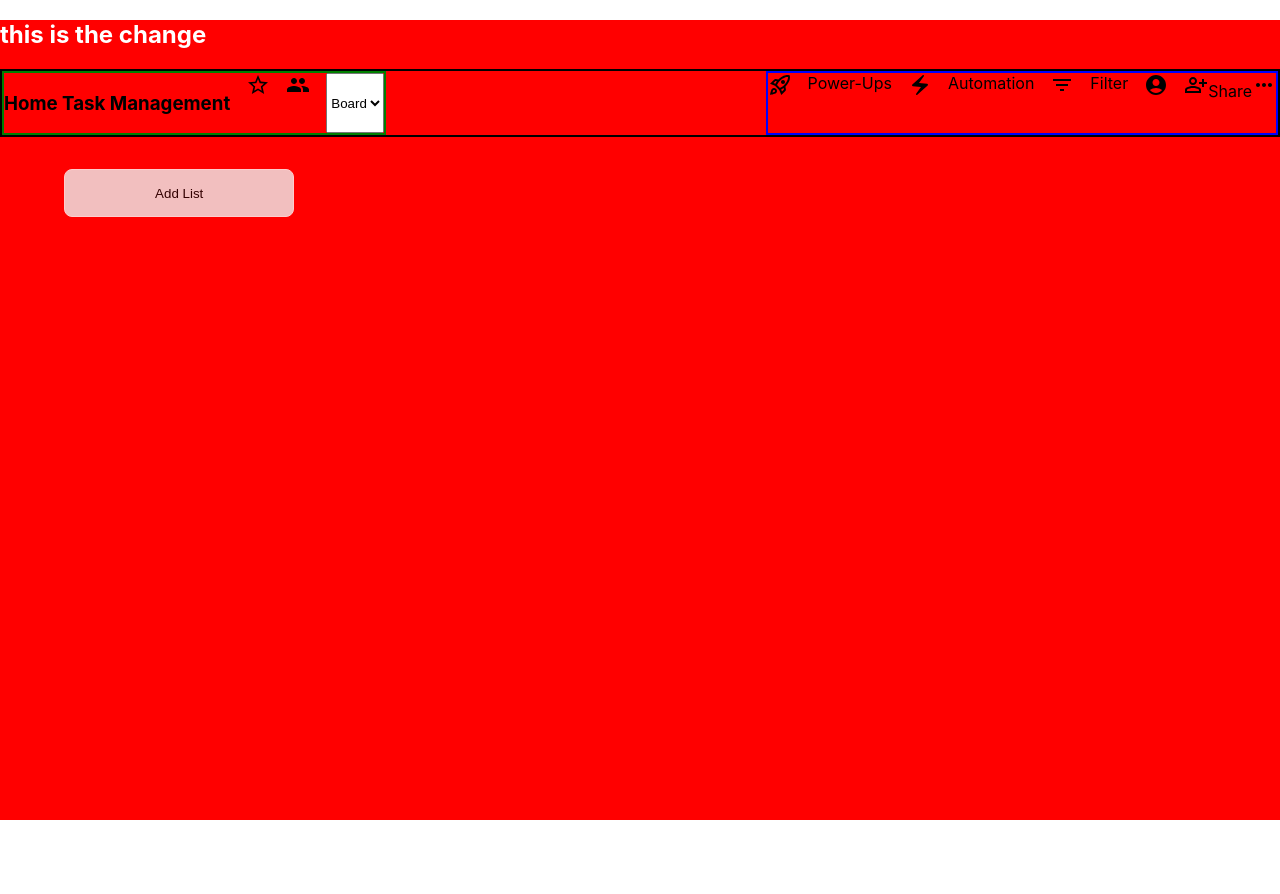
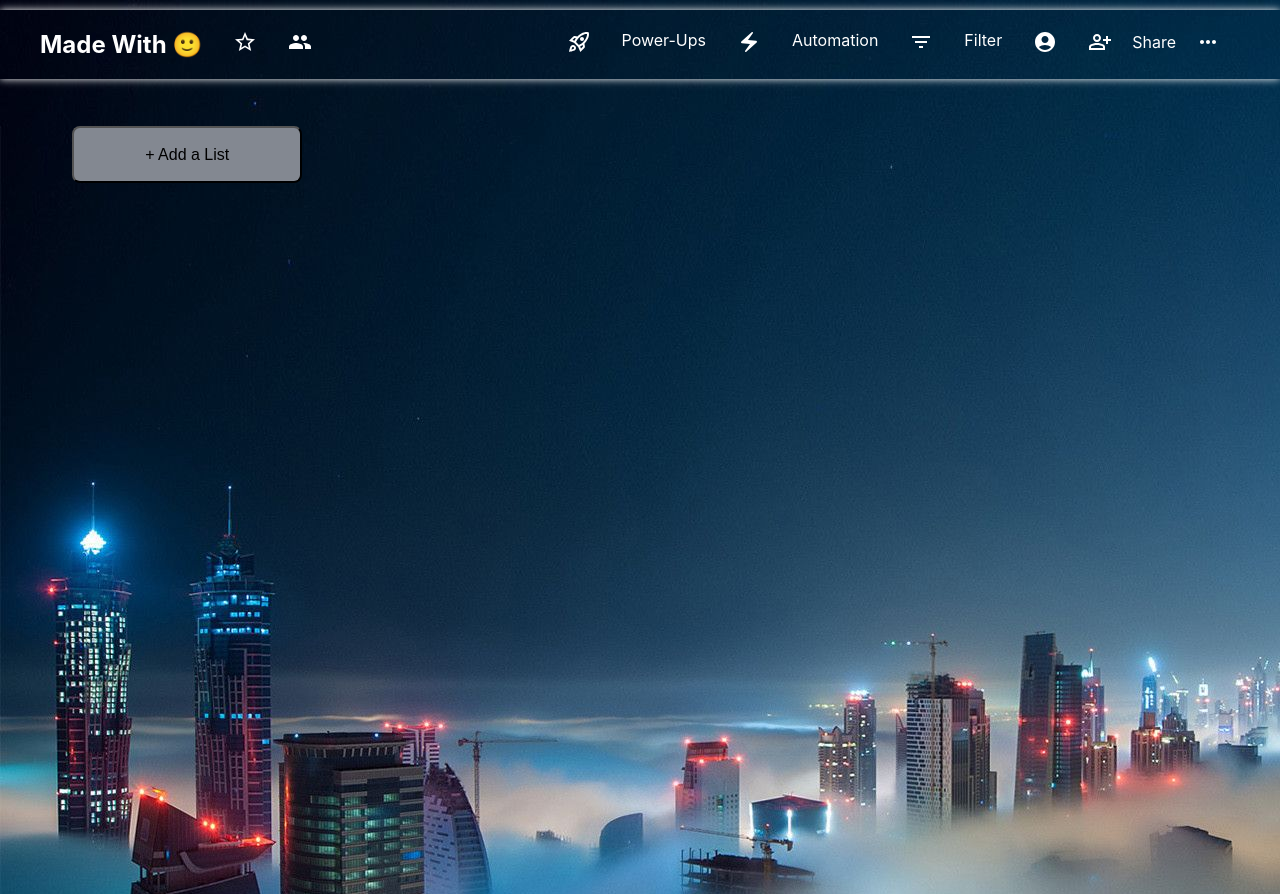
Before and after one commit to ranjan35gupta/kanban_board, a React (Create React App) app in the folder board/: page / in a window 1280 px wide. Before the commit the page ends 820 px from the top, so only its background shows below. Built offline with nearby package versions, Linux system fonts and the light colour scheme.

Commit message:
modify css by me

```diff
--- a/board/src/App.css
+++ b/board/src/App.css
@@ -1,9 +1,9 @@
-
+/*
 
 
 #root{
     background-color: red;
     /* background-image: url(); */
-    height: 100vh;
+    /* height: 100vh;
     width: 100vw;
-}
+} */
--- a/board/src/App.js
+++ b/board/src/App.js
@@ -4,7 +4,7 @@ import { useEffect } from 'react';
 import { useDispatch } from 'react-redux';
 import { addTodo } from './Redux/Reduxslice/todoSlice';
 
-import Todo from './components/molecules/Todo/Todo';
+import Todo from './components/molecules/Todo/todo';
 
 function App() {
   const dispatch = useDispatch()
--- a/board/src/components/molecules/Todo/todo.jsx
+++ b/board/src/components/molecules/Todo/todo.jsx
@@ -1,5 +1,6 @@
 import React, { useState } from "react";
 import uuid from 'react-uuid'
+import {RxCross2} from 'react-icons/rx'
 
 import styles from "./todo.module.css";
 import MoreHorizIcon from '@mui/icons-material/MoreHoriz';
@@ -79,6 +80,7 @@ const Todo = () => {
     dispatch(addCartItems({cartItemId:cartItemId,lists:addlist}))
     setShowList(true);
   }
+
 function handleOnDragEnd(result){
   console.log(result,"htis is result")
   const items = Array.from(todo)
@@ -103,41 +105,39 @@ function handleOnDragEnd1(result,id,index){
   items.splice(result.destination.index,0,reorderedItem)
 
     dispatch(pushCartContent({item:items,id:id}))
-
-
-
-
 }
 
 
 
   return (
-    <>
+    <div className={styles.container}>
+    <div>
       {isClicked ? (
-        <div>
+        <div className={styles.add_list}>
           <button onClick={handleAddList} className={styles.add_list_btn}>
-            Add List
+           + Add a List
           </button>
         </div>
       ) : (
-        <div className={styles.title} >
-          <input
+        <div className={styles.add_list_field} >
+          <input className={styles.text_field}
+           placeholder="Enter list title..."
             onChange={(e) => {
               dispatch(addBeforeCartTitle(e.target.value));
             }}
           />
-          <button onClick={handleCard}>Add Card</button>
+          <button className={styles.list_btn} onClick={handleCard}>Add Card</button>
+          <div className={styles.cross}>
+          <RxCross2 />
+           </div>
         </div>
       )}
+      </div>
 
 
-        <div >
+        <div className={styles.container1} >
           <DragDropContext onDragEnd={handleOnDragEnd}  >
             <Droppable droppableId={todo.map(ele=>ele.id)}>
-
-
-
-
               {(provided)=>(
 
              <div className={styles.todo_container_list}  {...provided.droppableProps} ref={provided.innerRef} >
@@ -145,23 +145,26 @@ function handleOnDragEnd1(result,id,index){
             return (
               <Draggable key={item.id} draggableId={item.id} index={index} >
                 {(provided)=>(
-              <div  {...provided.draggableProps} {...provided.dragHandleProps}    ref={provided.innerRef}>
-                <div >
-                  <div>
-                  <form onSubmit={(e)=>handleTitle(e,item.id)}>
-                  <input type="text"   defaultValue={item.cartName} onChange={handleranjan} />
-                 <MoreHorizIcon/>
+              <div  {...provided.draggableProps} {...provided.dragHandleProps}  className={styles.wraperContainer}  ref={provided.innerRef}>
+                <div className={styles.todoContainer}>
+                  <div className={styles.titles}>
+                  <form className={styles.forms} onSubmit={(e)=>handleTitle(e,item.id)}>
+                  <input type="text" className={styles.input1}   defaultValue={item.cartName} onChange={handleranjan} />
+                 <MoreHorizIcon sx={{marginTop: "10px"}}/>
                   </form>
                   </div>
                   <DragDropContext  onDragEnd={(result)=>handleOnDragEnd1(result,item.id,index)}    >
                     <Droppable  droppableId={item.cartItems.map(ele=>ele.listItemId)} >
                       {(provided)=>(
-                  <div {...provided.draggableProps}   ref={provided.innerRef}       >
+                  <div {...provided.draggableProps}   ref={provided.innerRef}    className={styles.cartitem}   >
                   {item.cartItems.map((ele,index)=>{
                     return(
                       <Draggable key={ele.listItemId}  draggableId={ele.listItemId} index={index}  >
                         {(provided)=>(
-                      <div  {...provided.draggableProps} {...provided.dragHandleProps} ref={provided.innerRef}         >{ele.nameOfCardItem}   <BiPencil/> </div>
+                          <>
+                      <div className={styles.element} {...provided.draggableProps} {...provided.dragHandleProps} ref={provided.innerRef}>{ele.nameOfCardItem}  </div>
+                      <BiPencil className={styles.pencil}/>
+                      </>
                       )}
                       </Draggable>
                     )
@@ -171,11 +174,14 @@ function handleOnDragEnd1(result,id,index){
                   )}
                   </Droppable>
                   </DragDropContext>
-                  <form onSubmit={(e)=>addCartList(e,item.id)} >
-                  <input type="text" onChange={(e)=>setAddList(e.target.value)} />
+                  <form onSubmit={(e)=>addCartList(e,item.id)} className={styles.form2} >
+                  <input className={styles.input2} type="text" onChange={(e)=>setAddList(e.target.value)} />
                   </form>
 
-                 <button>cart</button>
+                 <button className={styles.addbtn} onClick={(e)=>addCartList(e,item.id)}>cart</button>
+                 <div className={styles.cross1}>
+          <RxCross2 />
+           </div>
 
 
                 </div>
@@ -197,7 +203,7 @@ function handleOnDragEnd1(result,id,index){
 
         </div>
 
-    </>
+    </div>
   );
 };
 
--- a/board/src/components/molecules/Todo/todo.module.css
+++ b/board/src/components/molecules/Todo/todo.module.css
@@ -1,12 +1,194 @@
-.add_list_btn {
+.add_list {
+    display: flex;
+
+
+  }
+
+  .add_list_btn {
     margin-top: 2rem;
+    margin-left: 4.5rem;
+    height: 3.6rem;
+    /* display: flex;
+    justify-content: center;
+    align-items: center; */
+    background-color: rgb(131,136,145);
+
+    /* position: relative; */
+    width: 18vw;
+    /* border: 1px solid white; */
+    border-radius: 0.5rem;
+    font-size: 1rem;
+  }
+  .cross{
+    /* border: 1px solid red; */
+    color: black;
+    margin-top: 65px;
+    font-size: 1.5rem;
+    margin-right: -120px;
+
+
+  }
+  .container1{
+    height: 100vh !important ;
+    width: 100vw;
+
+  }
+  .add_list_field {
+    height: 6.8rem;
+    width: 16.8vw;
     margin-left: 4rem;
-    height: 3rem;
-    width: 18vw;
-    opacity: 0.8;
-    border: 1px solid white;
+    margin-top: 2.8rem;
+    /* position: fixed; */
+
+    display: flex;
+    flex-direction: row-reverse;
+    background-color: rgb(241,242,244);
     border-radius: 0.5rem;
-}
-.todo_container_list{
-   display: flex;
-}
+    padding-left: 0.8rem;
+  }
+  .text_field {
+    height: 2.6rem;
+    width: 16.8vw;
+
+
+    margin-right:4px ;
+    position: fixed;
+    /* border: 2px solid rgb(138, 96, 245); */
+    border: none;
+    margin-top: 10px;
+    /* box-shadow: 0px 0px 5px black; */
+
+    border-radius: 0.1rem;
+    font-size: 1rem;
+  }
+
+  .forms{
+    /* border: 2px solid red; */
+    /* height: 3rem; */
+    /* width: 10px; */
+
+  }
+  .list_btn {
+    height: 2.7rem;
+    width: 80px;
+    background-color: rgb(12,102,228);
+    /* padding: 10px; */
+    color: black;
+    /* border-radius: 1rem; */
+    border: none;
+    margin-right: 210px;
+    margin-top: 3.9rem;
+  }
+
+  .addbtn{
+    width: 90px;
+    height: 2.7rem;
+    background-color: rgb(12,102,228);
+    border: none;
+  }
+  .container {
+      display: flex;
+      /* flex-direction: row-reverse; */
+
+
+  }
+  .cross1{
+    font-size: 1.5rem;
+    position: relative;
+    left: 110px;
+    margin-top: -35px;
+
+
+  }
+  .pencil{
+    /* position: relative; */
+    /* left: 180px; */
+    /* margin-top: px; */
+     /* left: 310px;  */
+     position: relative;
+     top: -40px;
+     /* margin-top: 1px; */
+     left: 240px;
+
+
+  }
+  .input1{
+    /* border: 2px solid black; */
+    /* box-shadow: 0px 0px 3px black; */
+    background-color: rgb(241,242,244);
+    border: none;
+    margin-bottom: 20px;
+    /* border: rgb(12,102,228); */
+
+    width: 240px;
+  }
+  .element{
+    /* border: 2px solid blue; */
+    border-radius: 6px;
+
+    /* margin-right: 10px; */
+    background-color: white;
+    display: flex;
+    /* justify-content: flex-end; */
+    margin-bottom: 6px;
+    box-shadow: 0px 0px 1px black;
+    height: 40px;
+
+
+    /* height: ; */
+    width: 270px;
+    /* position: absolute; */
+  }
+
+  .wraperContainer {
+    margin-top: 2.8rem;
+    display: flex;
+    flex-direction: row;
+    margin-left: 4rem;
+   height: fit-content;
+    width: 16.8vw;
+    background-color: rgb(241,242,244);
+    color: black;
+    border-radius: 0.6rem;
+  }
+
+  .todoContainer {
+    display: flex;
+    flex-direction: column;
+    padding-left: 0.5rem;
+    padding-bottom: 0.8rem;
+    height: fit-content;
+  }
+
+  .titles {
+      display: flex;
+      justify-content: space-between;
+    border: none;
+    font-weight: 500;
+  }
+  .todo_container_list{
+    display: flex;
+    /* flex-direction: row-reverse; */
+    /* border: 2px solid pink; */
+    position: relative;
+  }
+  .form2{
+/* border: 2px solid red; */
+overflow: hidden;
+  }
+  .input2{
+/* border: 2px solid blue; */
+border: none;
+border-radius: 5px;
+margin-bottom: 16px;
+width: 260px;
+height: 40px;
+/* margin-bottom: 10px; */
+overflow: hidden;
+  }
+  .cartitem{
+    overflow:hidden;
+  }
+  .cartitem:hover{
+    box-shadow: 0px 0px 4px black;
+  }
--- a/board/src/components/molecules/navbar/Navbar.jsx
+++ b/board/src/components/molecules/navbar/Navbar.jsx
@@ -10,29 +10,31 @@ import PersonAddAltOutlinedIcon from '@mui/icons-material/PersonAddAltOutlined';
 import MoreHorizOutlinedIcon from '@mui/icons-material/MoreHorizOutlined';
 const Navbar = () => {
   return (
+
+
     <div className={styles.navbar_container}>
     <div className={styles.nav_first}>
-            <h3>Home Task Management</h3>
-            <StarBorderIcon/>
-            <PeopleIcon/>
-            <select defaultValue="Board">
+        <h2>Made With 🙂</h2>
+        <StarBorderIcon className={styles.borderIcons}/>
+        <PeopleIcon className={styles.peopleIcone}/>
+        {/* <select defaultValue="Board" className={styles.select}>
 
             <option value="Board">Board</option>
-                </select>
+            </select> */}
             </div>
 
          <div className={styles.nav_second}>
-             <RocketLaunchOutlinedIcon/>
-        <span>Power-Ups</span>
-        <ElectricBoltOutlinedIcon/>
-                <span>Automation</span>
-                <FilterListIcon/>
-                <span>Filter</span>
-                <AccountCircleIcon/>
+         <RocketLaunchOutlinedIcon className={styles.Rocket}/>
+    <span className={styles.power}>Power-Ups</span>
+    <ElectricBoltOutlinedIcon className={styles.electric}/>
+            <span className={styles.Auto}>Automation</span>
+            <FilterListIcon className={styles.Filter}/>
+            <span className={styles.Filters}>Filter</span>
+            <AccountCircleIcon className={styles.Account}/>
      <div>
-              <PersonAddAltOutlinedIcon/>
-                 Share
-             <MoreHorizOutlinedIcon/>
+          <PersonAddAltOutlinedIcon className={styles.personAdd}/>
+           <span className={styles.span1}>Share</span>
+         <MoreHorizOutlinedIcon className={styles.moreHoriz}/>
             </div>
 
     </div>
--- a/board/src/components/molecules/navbar/navbar.module.css
+++ b/board/src/components/molecules/navbar/navbar.module.css
@@ -1,16 +1,83 @@
+
 .navbar_container{
     display:flex;
-    color:black;
-    border: 2px solid black;
+    color:white;
+    margin-top: 10px;
+    margin-bottom: 15px;
+    box-shadow: 0px 0px 8px 0px white;
     justify-content: space-between;
 }
 .nav_first{
-    border: 2px solid green;
+    margin-left: 40px;
+    /* padding: 3px; */
     display: flex;
+    /* margin-top: 10px; */
     gap:1rem;
 }
 .nav_second{
-    border:2px solid blue;
+    /* border:2px solid blue; */
     display: flex;
+    margin-right: 40px;
     gap:1rem;
 }
+.borderIcons{
+    margin-top: 20px;
+    margin-left: 15px;
+    /* padding: 3px; */
+
+
+
+}
+.peopleIcone{
+    margin-top: 20px;
+    margin-left: 15px;
+
+}
+.select{
+    margin-top: 17px;
+    border-radius: 3px;
+    margin-bottom: 12px;
+    margin-left: 15px;
+}
+.Rocket{
+    margin-top: 20px;
+    margin-right: 15px;
+}
+.power{
+    margin-top: 20px;
+    margin-right: 15px;
+}
+.electric{
+    margin-top: 20px;
+    margin-right: 15px;
+}
+.Auto{
+    margin-top: 20px;
+    margin-right: 15px;
+}
+.Filter{
+    margin-top: 20px;
+    margin-right: 15px;
+}
+.Filters{
+    margin-top: 20px;
+    margin-right: 15px;
+}
+.Account{
+    margin-top: 20px;
+    margin-right: 15px;
+}
+.personAdd{
+    margin-top: 20px;
+    margin-right: 20px;
+}
+.span1{
+    position: relative;
+    top: -6px;
+    margin-top: 20px;
+    margin-right: 20px;
+}
+.moreHoriz{
+    margin-top: 20px;
+    margin-right: 20px;
+}
--- a/board/src/components/templates/MainPage.jsx
+++ b/board/src/components/templates/MainPage.jsx
@@ -1,12 +1,12 @@
 import React from 'react'
 import Navbar from '../molecules/navbar/Navbar'
 import styles from './mainpage.module.css'
-import TodoList from '../molecules/Todo/Todo'
+import TodoList from '../molecules/Todo/todo'
 
 const MainPage = () => {
   return (
     <div className={styles.mainpage_container}>
- <h2 style={{color:"white"}}>this is the change</h2>
+ {/* <h2 style={{color:"white"}}>this is the change</h2> */}
         <Navbar/>
 
 
--- a/board/src/components/templates/mainpage.module.css
+++ b/board/src/components/templates/mainpage.module.css
@@ -1,5 +1,6 @@
 body{
     /* background: url('./../atoms/pics/kanvin.jpg'); */
+    background: url('../molecules//navbar/Laptop-Wallpaper-4K-High-Resolution.jpg');
     background-color: white;
     color:black;
 
```
Also changed, not shown: board/src/Redux/Reduxslice/todoSlice.js (+3 -9 lines), board/src/components/molecules/navbar/Laptop-Wallpaper-4K-High-Resolution.jpg (added). Lines whose indentation alone changed are shown as unchanged.
